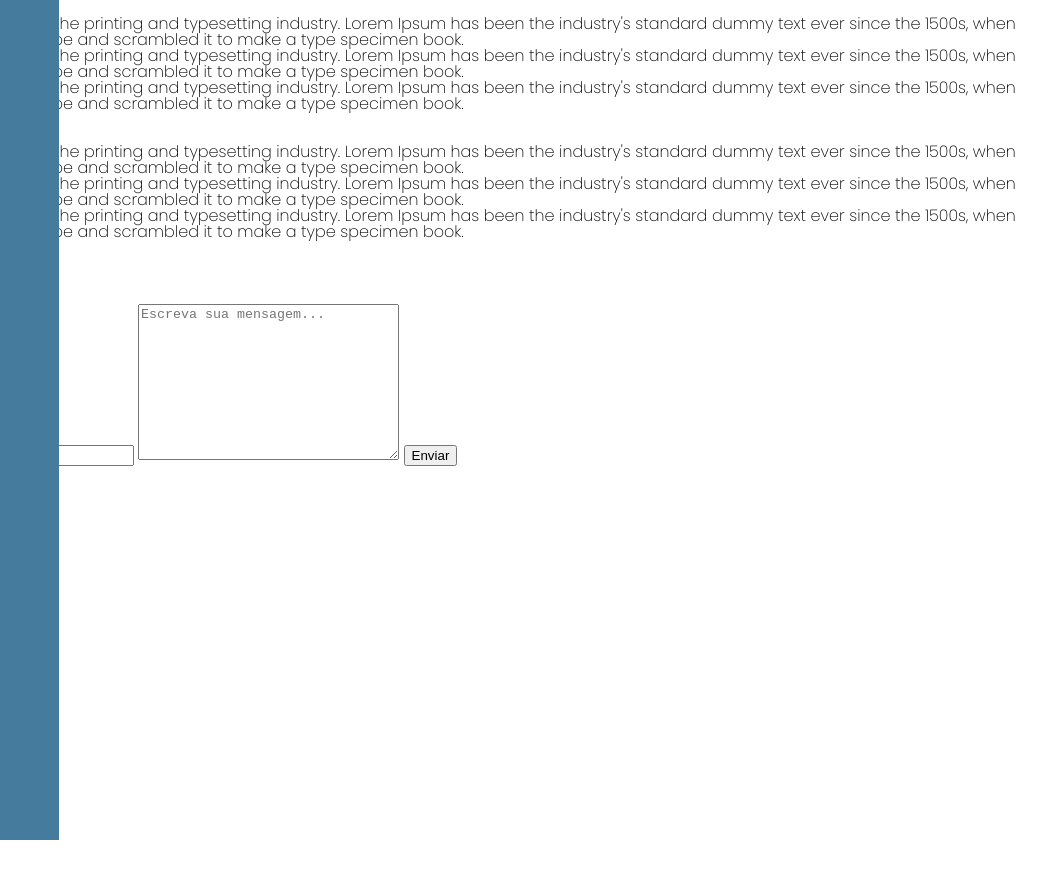
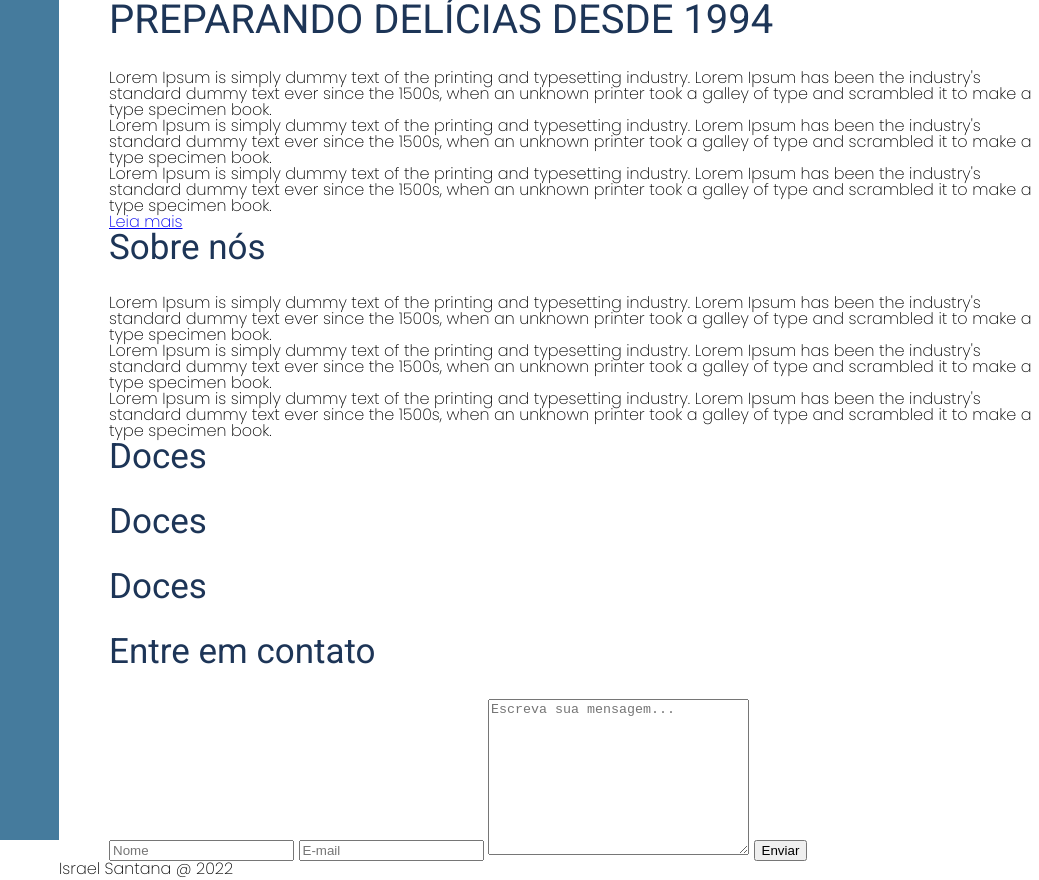
Before and after one commit to israelsanttana/bakery, a plain HTML site: page index.html in a window 1280 px wide. Shown: the full height of the page, 241-1280 px from the left. Before the commit the page ends 800 px from the top, so only its background shows below. Drawn offline with Linux system fonts and the light colour scheme.

Commit message:
seçao content dimensionada

```diff
--- a/index.html
+++ b/index.html
@@ -8,8 +8,10 @@
     <link rel="preconnect" href="https://fonts.gstatic.com" crossorigin />
     <link rel="preconnect" href="https://fonts.googleapis.com" />
     <link rel="preconnect" href="https://fonts.gstatic.com" crossorigin />
+    <link rel="preconnect" href="https://fonts.googleapis.com" />
+    <link rel="preconnect" href="https://fonts.gstatic.com" crossorigin />
     <link
-      href="https://fonts.googleapis.com/css2?family=Poppins:wght@100;200;400&family=Satisfy&display=swap"
+      href="https://fonts.googleapis.com/css2?family=Poppins:wght@100;200;400&family=Roboto&family=Satisfy&display=swap"
       rel="stylesheet"
     />
     <link rel="stylesheet" href="./styles/main.css" />
--- /dev/null
+++ b/styles/content.css
@@ -0,0 +1,24 @@
+.content {
+  position: absolute;
+  left: 300px;
+  width: calc(100% - 300px);
+}
+
+.content h1,
+.content h2 {
+  font-family: Roboto;
+  color: var(--quatrain-color);
+  margin-bottom: 30px;
+}
+
+.content h1 {
+  font-size: 40px;
+}
+
+.content h2 {
+  font-size: 35px;
+}
+
+section {
+  padding-left: 50px;
+}
--- a/styles/main.css
+++ b/styles/main.css
@@ -3,6 +3,7 @@
 @import url(./reset.css);
 @import url(./sidebar.css);
 @import url(./logo.css);
+@import url(./content.css);
 
 html {
   font-family: "Poppins", "Sans-serif";
```
